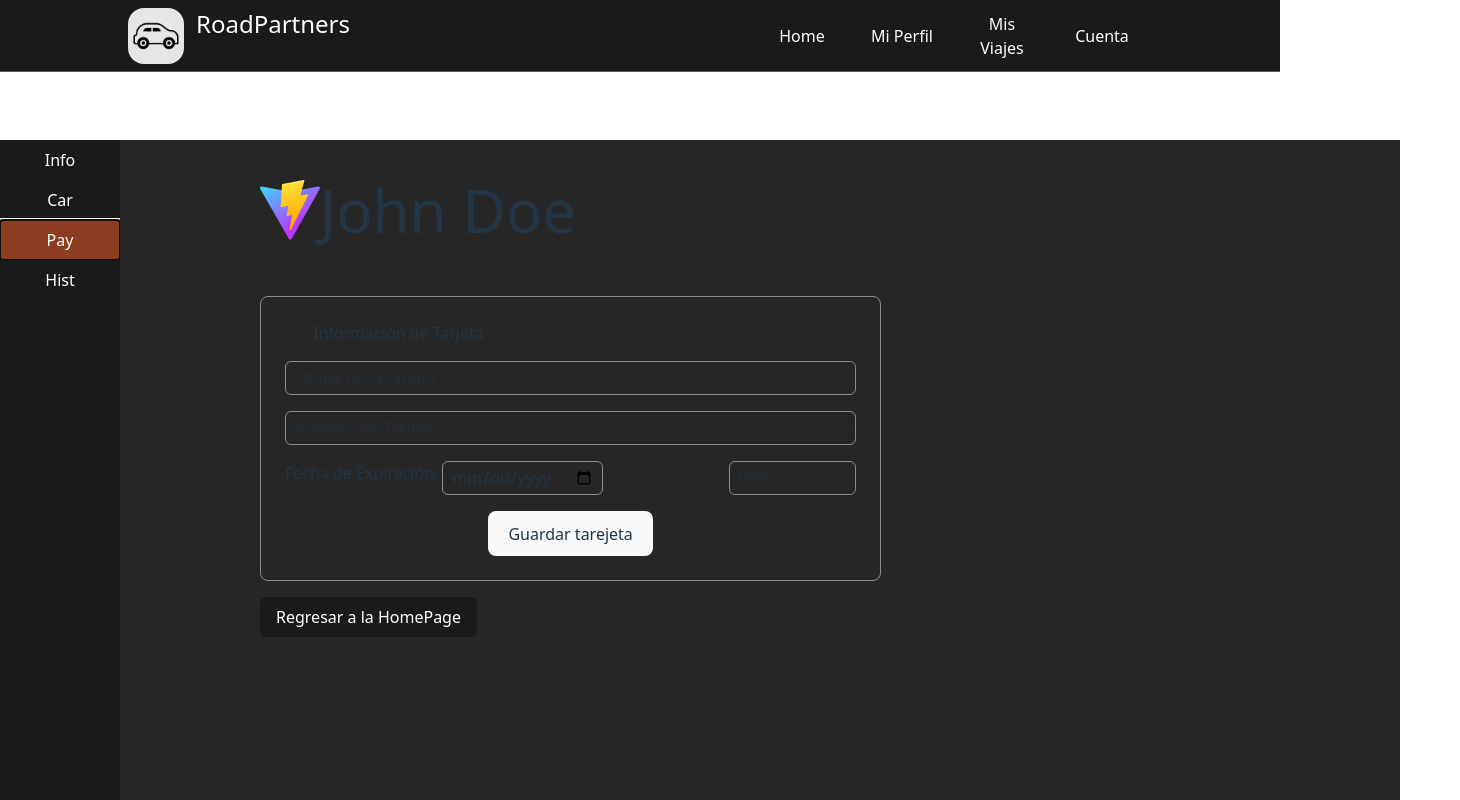
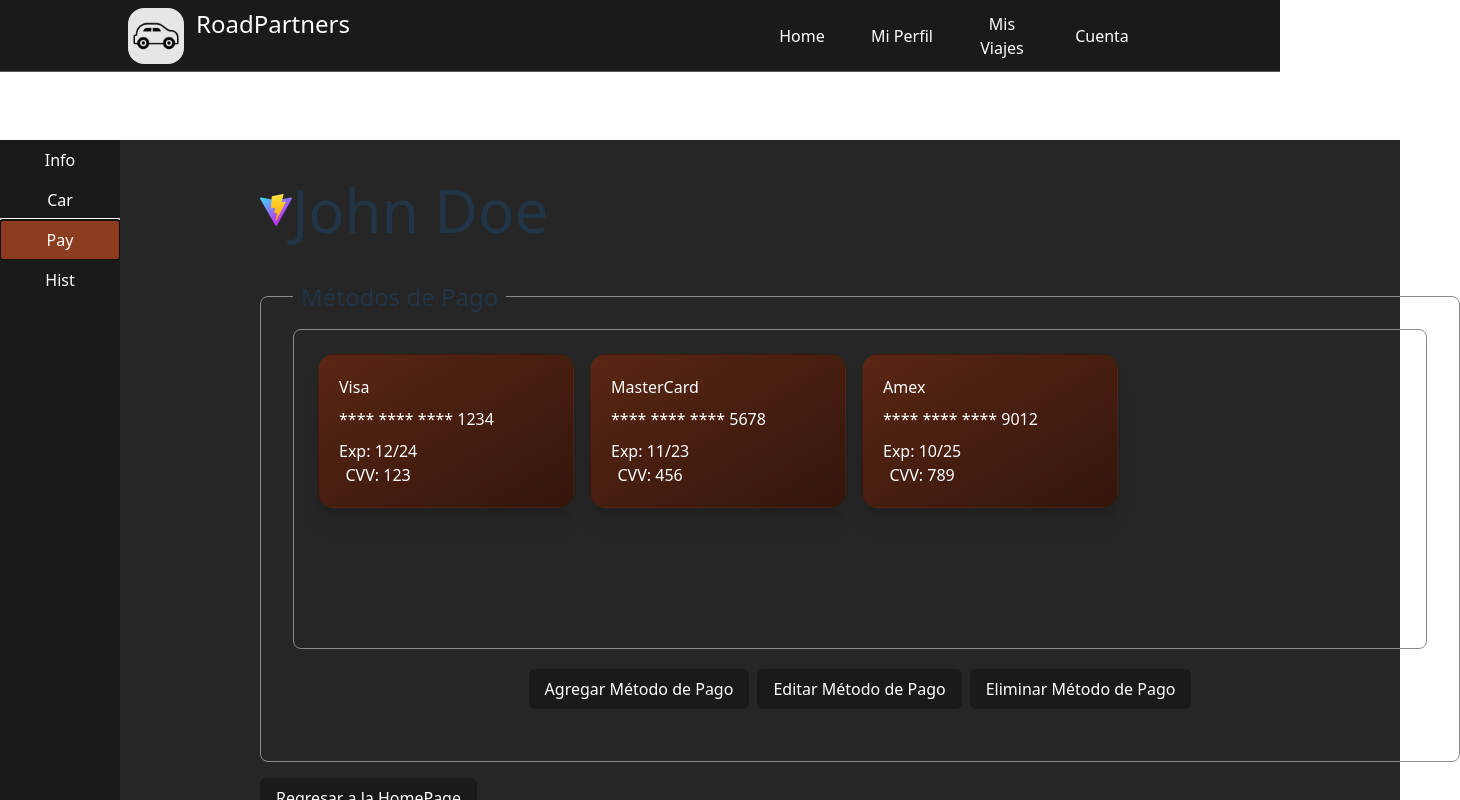
Before and after one commit to FredPota/RoadPartners-project, a React (Vite) app: page /profile in a window 1280 px wide. Both pictures are taken after a click on the button "Pay". Shown: the top 800 px of the page, 1460 px wide, since content can reach past the window. Built offline with nearby package versions, Linux system fonts and the light colour scheme.

Commit message:
Añadio ventanas de CRUD del metodo de pago

```diff
--- a/src/assets/containers.css
+++ b/src/assets/containers.css
@@ -6,6 +6,17 @@
 .multiple-info-container {
     @apply w-full
     flex flex-row justify-evenly gap-4
+}
+
+.list-container {
+    @apply w-full
+    h-80
+    flex flex-row items-start gap-4
+    border border-PageLight-300
+    rounded-lg
+    p-6
+    overflow-x-auto
+    shrink-0
 }
 
 .focus-info-container {
@@ -109,7 +120,8 @@
 .profile-page {
     @apply flex
     mt-[10%]
-    h-screen
+    min-h-screen
+    h-auto
 
 }
 
@@ -309,3 +321,40 @@
     hover:opacity-80
     transition;
 }
+
+/*Payment*/
+
+.paycard {
+    @apply
+    aspect-[5/3]
+    w-64
+    rounded-2xl
+    p-5
+    flex
+    flex-col
+    shrink-0
+    justify-between
+    bg-gradient-to-br
+    from-PageDark-700
+    to-PageDark-900
+    text-white
+    shadow-xl
+    relative
+    overflow-hidden;
+}
+
+.paycard:hover {
+    @apply bg-gradient-to-br
+    from-PageDark-600
+    to-PageDark-900
+    shadow-2xl
+    cursor-pointer
+}
+
+.paycard:focus {
+    @apply bg-gradient-to-br
+    from-PageDark-600
+    to-PageDark-900
+    shadow-2xl
+    ring-2 ring-PageGreen-500
+}
--- a/src/assets/loginPage.css
+++ b/src/assets/loginPage.css
@@ -25,7 +25,7 @@
   border-1 border-PageLight-300
   rounded-lg
   p-6
-  gap-4;
+  gap-8;
 }
 
 .login-group {
@@ -76,6 +76,15 @@
   flex-none
   hover:bg-PageDark-100/50
   transition-all duration-200 ease-in-out
+}
+
+.input-select {
+  @apply w-full
+  px-2 py-1
+  border border-PageLight-300
+  rounded-md
+
+  focus:outline-none focus:ring-2 focus:ring-PageGreen-500
 }
 
 
--- /dev/null
+++ b/src/components/payCard.jsx
@@ -0,0 +1,14 @@
+function CardPay({card}) {
+    return (
+        <button className="paycard">
+            <h2>{card.type}</h2>
+            <p className="card-number">{card.number}</p>
+            <div>
+                <p className="card-expiration">Exp: {card.expiration}</p>
+                <p className="card-cvv">CVV: {card.cvv}</p>
+            </div>
+        </button>
+    );
+};
+
+export default CardPay;
--- /dev/null
+++ b/src/components/payMethodsList.jsx
@@ -0,0 +1,50 @@
+import PayCard from './payCard.jsx';
+
+function PayMethodsList({cardaction, setcardaction}) {
+
+    //Información de prueba
+    const cards=[{
+        number: '**** **** **** 1234',
+        type: 'Visa',
+        expiration: '12/24',
+        cvv: '123',
+        titular: 'John Doe'
+    },
+    {
+        number: '**** **** **** 5678',
+        type: 'MasterCard',
+        expiration: '11/23',
+        cvv: '456',
+        titular: 'John Doe'
+    },
+    {
+        number: '**** **** **** 9012',
+        type: 'Amex',
+        expiration: '10/25',
+        cvv: '789',
+        titular: 'John Doe'
+    }
+    ];
+
+    return (
+        <div className="flex flex-col w-300 p-8 h-auto border border-PageLight-300 rounded-lg items-center relative">
+            <p className='subtitle-form bg-[#262626] -top-4'>Métodos de Pago</p>
+            <ul className="list-container">
+                {cards.map((card, index) => (
+                    <PayCard
+                        card={card}
+                    />
+                ))}
+            </ul>
+
+            <nav className='nav-btns items-start gap-2 my-5'>
+                <button className="profile-btn" onClick={() => setcardaction('add')}>Agregar Método de Pago</button>
+                <button className="profile-btn" onClick={() => setcardaction('edit')}>Editar Método de Pago</button>
+                <button className="profile-btn" onClick={() => setcardaction('delete')}>Eliminar Método de Pago</button>
+            </nav>
+
+        </div>
+    );
+}
+
+export default PayMethodsList;
--- a/src/components/payment-form.jsx
+++ b/src/components/payment-form.jsx
@@ -1,11 +1,27 @@
 import "../assets/loginPage.css";
 
-function PaymentForm() {
+function PaymentForm({cardmodal,setcardmodal}) {
 
     return (
-        <form>
-            <div className=" login-form" id="payment-info">
+        <div className='flex h-full w-full relative'>
+            <form className='w-1/2 flex-1'>
+                <div className=" login-form relative" id="payment-info">
+                    <h4 className="subtitle-form absolute p-2 bg-[#262626] -top-6">{cardmodal === 'add' ? 'Añadir Método de Pago' : 'Editar Método de Pago'}</h4>
                     <h2 className="self-start pl-7 m-0">Información de Tarjeta</h2>
+                    <div className="login-group">
+                        <select className='input-select' name="input-card-type" id="input-card-type">
+                            <option value="0">Tipo de Tarjeta</option>
+                            <option value="1">Débito</option>
+                            <option value="2">Crédito</option>
+                        </select>
+                        <select className='input-select' name="input-bank" id="input-bank">
+                            <option value="0">Banco de la tarjeta</option>
+                            <option value="1">BBVA</option>
+                            <option value="2">Bancomer</option>
+                            <option value="3"></option>
+                        </select>
+                    </div>
+
                     <input className="input-form" placeholder="Titular de la tarjeta" type="text" />
                     <input className="input-form" placeholder="Número de Tarjeta" type="text" name="cardNumber" id="cardNumber" />
                     <div className="login-group" id="card-details">
@@ -18,7 +34,12 @@
                     <button type="submit">Guardar tarejeta</button>
 
                 </div>
+
             </form>
+            {cardmodal==='edit' && (
+                        <button className="exit-btn" onClick={() => setcardmodal(false)}>x</button>
+                    )}
+        </div>
     );
 }
 
--- a/src/pages/ProfilePage.jsx
+++ b/src/pages/ProfilePage.jsx
@@ -4,7 +4,8 @@
 import PaymentForm from '../components/payment-form';
 import TravelHistory from '../components/travelhistory.jsx';
 import ChangePassword from '../components/change-password.jsx';
-import VerifyProfile from '../components/verify-profile.jsx';
+import VerifyProfile from '../components/verifyProfile.jsx';
+import PayMethodsList from '../components/payMethodsList.jsx';
 import '../assets/loginPage.css';
 import '../assets/containers.css';
 
@@ -12,6 +13,7 @@
 
     const [activeSection, setActiveSection] = useState('personalInfo');
     const [isEditing, setIsEditing] = useState('');
+    const [cardAction, setCardAction] =useState('');
 
     const navigate = useNavigate();
     const goToHome = () => {
@@ -70,7 +72,27 @@
 
                     {isEditing === 'password' && <ChangePassword setisEditing={setIsEditing} />}
                     {isEditing === 'verify' && <VerifyProfile setisediting={setIsEditing} />}
-                    {activeSection === 'paymentMethods' && <PaymentForm />}
+                    {activeSection === 'paymentMethods' && (
+                        <div className="flex flex-col h-full gap-10">
+                            <PayMethodsList cardaction={cardAction} setcardaction={setCardAction} />
+                            {cardAction === 'add' && (
+                                <div className='modal-overlay'>
+                                    <div className="flex h-auto w-auto p-15 rounded-3xl bg-[#262626]">
+                                        <PaymentForm cardmodal={cardAction} setcardmodal={setCardAction} />
+                                    </div>
+
+                                </div>
+                            )}
+                            {cardAction === 'edit' && (
+                                <div className='modal-overlay'>
+                                    <div className="flex h-auto w-auto p-15 rounded-3xl bg-[#262626]">
+                                        <PaymentForm cardmodal={cardAction} setcardmodal={setCardAction} />
+                                    </div>
+
+                                </div>
+                            )}
+                        </div>
+                    )}
                     {activeSection === 'travelHistory' && <TravelHistory />}
 
                     <button className='profile-btn' onClick={goToHome}>Regresar a la HomePage</button>
```
Also changed, not shown: src/components/verifyProfile.jsx (renamed from src/components/verify-profile.jsx). Lines whose indentation alone changed are shown as unchanged.
